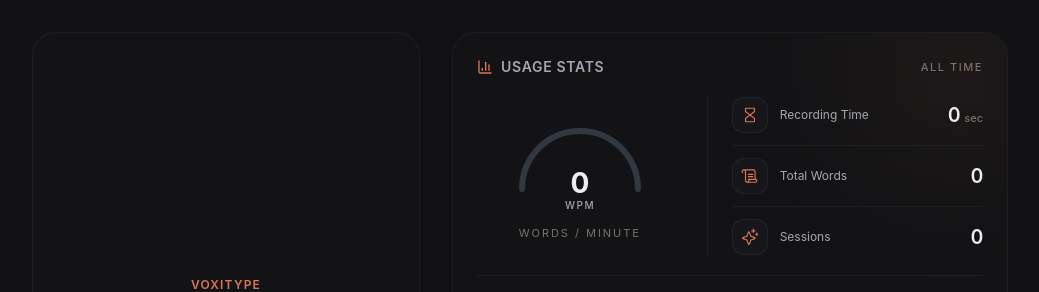
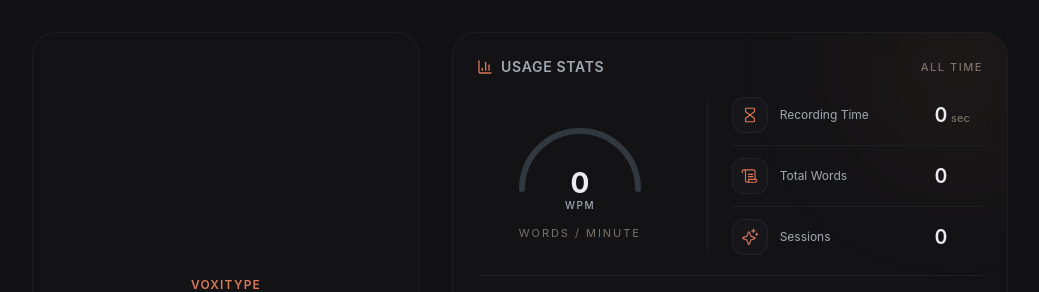
Before and after one commit to TrygerZ/VoxiType, a React (Vite) app: page / in a window 1280 px wide. Shown: the top 292 px of the page, without its empty margins (120-1159 px from the left). Built offline with nearby package versions, Linux system fonts and the light colour scheme.

Commit message:
refactor: align stat card values and units with CSS grid layout
Replace flexbox layout with CSS grid for stat card value+unit pairs
to ensure consistent right-aligned values and fixed-width unit labels.

```diff
--- a/src/components/common/HomeView.tsx
+++ b/src/components/common/HomeView.tsx
@@ -322,13 +322,13 @@ export function HomeView() {
                       <Icon className="h-[18px] w-[18px]" />
                     </div>
                     <dt className="flex-1 text-xs text-vx-text-secondary">{label}</dt>
-                    <dd className="flex items-baseline gap-1">
-                      <span className="text-xl font-semibold tabular-nums tracking-tight text-vx-text-primary">
+                    <dd className="grid w-24 grid-cols-[1fr_auto] items-baseline gap-1">
+                      <span className="text-right text-xl font-semibold tabular-nums tracking-tight text-vx-text-primary">
                         {value}
                       </span>
-                      {unit && (
-                        <span className="text-[11px] font-medium text-vx-text-dim">{unit}</span>
-                      )}
+                      <span className="w-8 text-left text-[11px] font-medium text-vx-text-dim">
+                        {unit}
+                      </span>
                     </dd>
                   </div>
                 ))}
```
